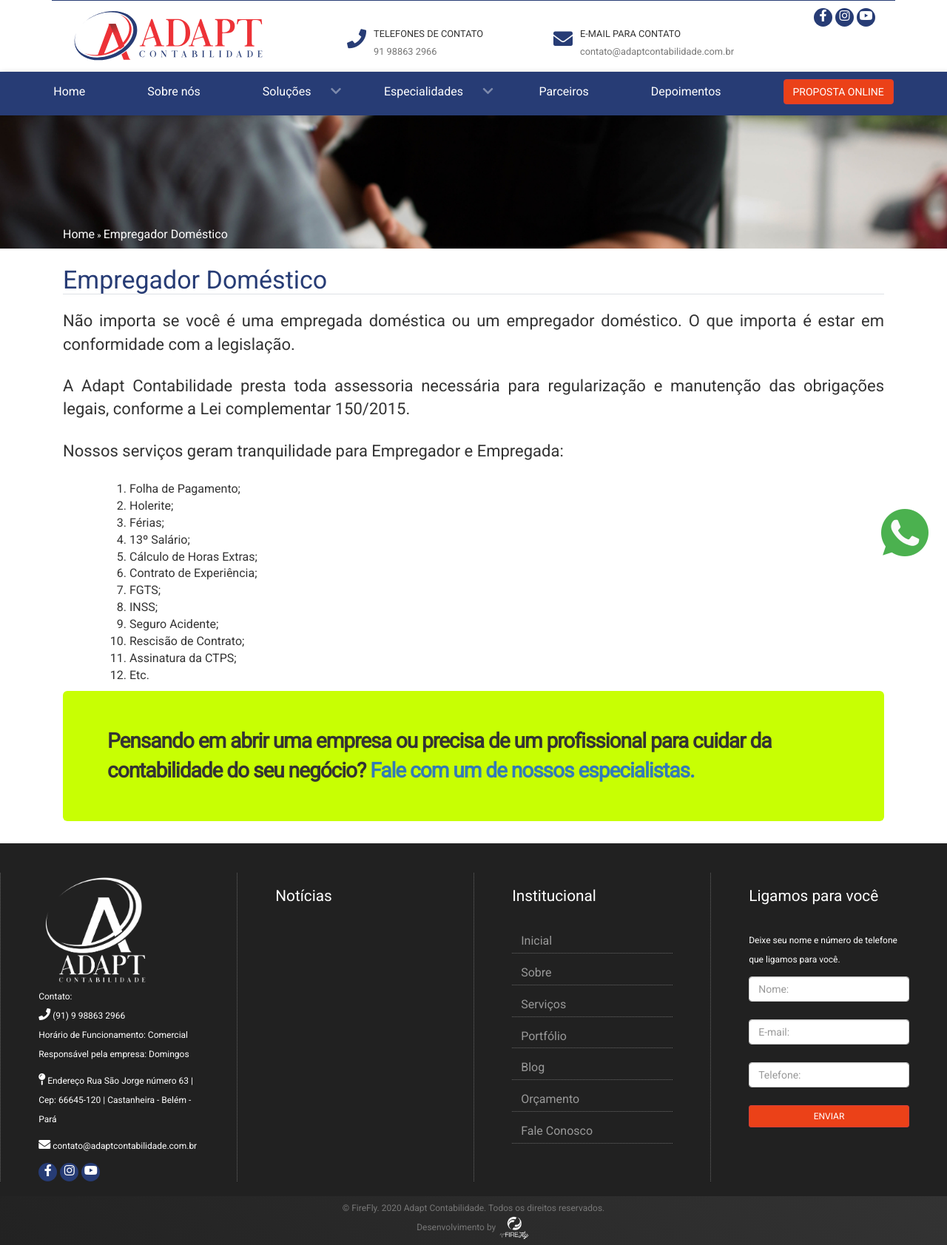
After one commit to bladellano/adapte-contabilidade, a PHP site: page /empregador-domestico in a window 1280 px wide. The commit adds this page. Shown: the whole page at 74% size. Run offline with PHP 8.4, Linux system fonts and the light colour scheme; data that the repository does not hold is empty; style sheets or scripts are compiled from the project's sources; some libraries are stand-ins or nearby versions.

```diff
--- a/assets/css/style.css
+++ b/assets/css/style.css
@@ -806,7 +806,7 @@ body {
 
 /*~~~~~~~~~~BLOCO~~~~~~~~~~*/
 
-.bg-fale-conosco-pg-default {
+.bg-pg-default {
     background-image: url('../../assets/img/bg-pagina.jpg');
     background-position: center top;
     background-repeat: no-repeat;
@@ -818,17 +818,40 @@ body {
     position: relative;
 }
 
-.bg-fale-conosco-pg-default h6 {
+.bg-pg-default h6 {
     position: absolute;
     bottom: 0px;
 }
 
-.bg-fale-conosco-pg-default .container h6 a {
+.bg-pg-default .container h6 a {
     color: #FFF;
 }
 
-.bg-fale-conosco-pg-default .container h6 a:hover {
+.bg-pg-default .container h6 a:hover {
     color: var(--cor-color-principal);
+}
+.pg-content h3 {
+    font-size: 34px;
+    color:var(--cor-color-principal);
+}
+.pg-content a {
+    font-size: 28px;
+}
+.pg-content ol {
+margin-left: 90px;
+}
+.pg-content p {
+    font-size: 22px;
+    margin-top: 20px;
+    margin-bottom: 25px;
+}
+.jumbotron span{
+    letter-spacing: -1px;
+    font-size: 28px;
+    font-weight: bold;
+}
+.jumbotron{
+    background-color: #C8FF03;
 }
 
 h3.border-bottom.border-gray {
@@ -978,7 +1001,7 @@ h3.border-bottom.border-gray {
     display: block;
     position: absolute;
     background: var(--cor-color-principal);
-    margin-top: 12px;
+    margin-top: 8px;
     margin-left: -15px;
 }
 
@@ -994,7 +1017,7 @@ h3.border-bottom.border-gray {
     padding-left:10px;
     border-radius: 0;
     text-align: left;
-    width: 220px;
+    width: 280px;
 }
 
 .nav-links li:hover .sub-menu ul li:last-child {
--- a/index.php
+++ b/index.php
@@ -10,15 +10,29 @@ $app = new \Slim\Slim();
 $app->get(
 	'/',
 	function () {
-		$sql = new Sql();
-		$data['noticias'] = $sql->select("SELECT * FROM tb_noticias ORDER BY idNoticia DESC LIMIT 4");
 		require_once("view/index.php");
 	}
 );
 
-$app->get('/assessoria',function (){require_once("view/assessoria.php");});
-$app->get('/consultoria',function (){require_once("view/consultoria.php");});
-$app->get('/cursos-on-line',function (){require_once("view/cursos-on-line.php");});
+$app->get('/gestao-contabil',function (){require_once("view/gestao-contabil.php");});
+$app->get('/gestao-de-pessoal',function (){require_once("view/gestao-de-pessoal.php");});
+$app->get('/gestao-financeira',function (){require_once("view/gestao-financeira.php");});
+$app->get('/gestao-fiscal-tributaria',function (){require_once("view/gestao-fiscal-tributaria.php");});
+$app->get('/declaracao-de-imposto-de-renda',function (){require_once("view/declaracao-de-imposto-de-renda.php");});
+
+/**/
+$app->get('/abrir-empresa',function (){require_once("view/abrir-empresa.php");});
+$app->get('/regularizar-empresa',function (){require_once("view/regularizar-empresa.php");});
+$app->get('/migrar-empresa',function (){require_once("view/migrar-empresa.php");});
+
+/**/
+$app->get('/escolas',function (){require_once("view/escolas.php");});
+$app->get('/pet-shop',function (){require_once("view/pet-shop.php");});
+$app->get('/empregador-domestico',function (){require_once("view/empregador-domestico.php");});
+
+// $app->get('/assessoria',function (){require_once("view/assessoria.php");});
+// $app->get('/consultoria',function (){require_once("view/consultoria.php");});
+// $app->get('/cursos-on-line',function (){require_once("view/cursos-on-line.php");});
 
 $app->get(
 	'/noticia',
--- a/view/_footer.php
+++ b/view/_footer.php
@@ -25,6 +25,9 @@
       <h3>Notícias</h3>
       <ul>
         <?php
+
+        $sql = new Sql();
+        $data['noticias'] = $sql->select("SELECT * FROM tb_noticias ORDER BY idNoticia DESC LIMIT 4");
 
         foreach ($data['noticias'] as $noticia):
           extract($noticia);
--- a/view/_header.php
+++ b/view/_header.php
@@ -149,9 +149,10 @@ add_chatinline(); </script>
       <div class="sub-menu">
         <ul>
           <li class="efeito-hr"><a href="gestao-contabil"> Gestão Contábil</a></li>
-          <li class="efeito-hr"><a href="gestao-de-pessoal"> Gestão de Pessoal</a></li>
-          <li class="efeito-hr"><a href="gestao-tributaria"> Gestão Tributária</a></li>
           <li class="efeito-hr"><a href="gestao-financeira"> Gestão Financeira</a></li>
+          <li class="efeito-hr"><a href="gestao-de-pessoal"> Gestão Departamento Pessoal</a></li>
+          <li class="efeito-hr"><a href="gestao-fiscal-tributaria"> Gestão Fiscal/Tributária</a></li>
+          <li class="efeito-hr"><a href="declaracao-de-imposto-de-renda"> Declaração de Imposto de Renda</a></li>
         </ul>
       </div>
 
@@ -170,7 +171,7 @@ add_chatinline(); </script>
             <li class="efeito-hr"><a href="medicos"> Médicos</a></li>
             <li class="efeito-hr"><a href="mei"> MEI</a></li>
             <li class="efeito-hr"><a href="salao-de-beleza"> Salão de beleza</a></li>
-            <li class="efeito-hr"><a href="pet"> PET</a></li>
+            <li class="efeito-hr"><a href="pet-shop"> PET</a></li>
             <li class="efeito-hr"><a href="profissionais-liberais"> Profissionais Liberais</a></li>
             <li class="efeito-hr"><a href="representante-comerciais"> Representantes Comerciais</a></li>
           </ul>
--- /dev/null
+++ b/view/empregador-domestico.php
@@ -0,0 +1,46 @@
+<?php
+
+include_once("_header.php");
+$aUrl = explode("/",$_SERVER['HTTP_REFERER']);
+$tituloPg = "Empregador Doméstico";
+
+?>
+<div class="bg-pg-default">
+  <div class="container">
+    <h6><a href="./">Home</a> &raquo; <a href="<?=end($aUrl)?>"><?=$tituloPg?></a></h6>
+  </div>
+</div>
+
+<div class="container pg-content">
+
+  <h3 class="border-bottom border-gray"><?=$tituloPg?></h3>
+
+  <p class="text-justify">
+    Não importa se você é uma empregada doméstica ou um empregador doméstico. O que importa é estar em conformidade com a legislação.
+  </p>
+  <p class="text-justify">
+    A Adapt Contabilidade presta toda assessoria necessária para regularização e manutenção das obrigações legais, conforme a Lei complementar 150/2015.
+  </p>
+  <p>Nossos serviços geram tranquilidade para Empregador e Empregada:</p>
+  <ol>
+    <li>Folha de Pagamento;</li>
+    <li>Holerite;</li>
+    <li>Férias;</li>
+    <li>13º Salário;</li>
+    <li>Cálculo de Horas Extras;</li>
+    <li>Contrato de Experiência;</li>
+    <li>FGTS;</li>
+    <li>INSS;</li>
+    <li>Seguro Acidente;</li>
+    <li>Rescisão de Contrato;</li>
+    <li>Assinatura da CTPS;</li>
+    <li>Etc.</li>
+  </ol>
+
+  <div class="jumbotron">
+    <span>Pensando em abrir uma empresa ou precisa de um profissional para cuidar da contabilidade do seu negócio?
+      <a href="./#fale-conosco"> Fale com um de nossos especialistas.</a></span>
+    </div>
+  </div>
+
+  <?php include_once("_footer.php"); ?>
```
Also changed, not shown: view/abrir-empresa.php (added, +23 -0 lines), view/declaracao-de-imposto-de-renda.php (added, +24 -0 lines), view/escolas.php (added, +34 -0 lines), view/gestao-contabil.php (added, +24 -0 lines), view/gestao-de-pessoal.php (added, +23 -0 lines), view/gestao-financeira.php (added, +23 -0 lines), view/gestao-fiscal-tributaria.php (added, +23 -0 lines), view/index.php (+6 -6 lines), view/migrar-empresa.php (added, +24 -0 lines), view/pet-shop.php (added, +26 -0 lines), view/regularizar-empresa.php (added, +23 -0 lines), admin/upload/img_5e445aa3a6f45.jpg (deleted), admin/upload/img_5e453b148b9ed.jpg (deleted), admin/upload/thumbnail_img_5e445aa3a6f45.jpg (deleted), 1 more files.
